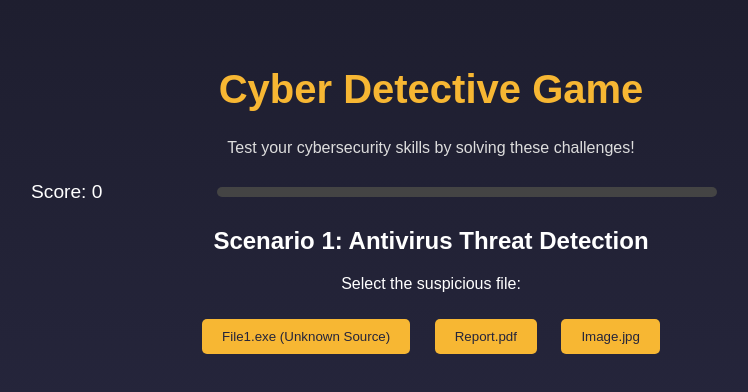
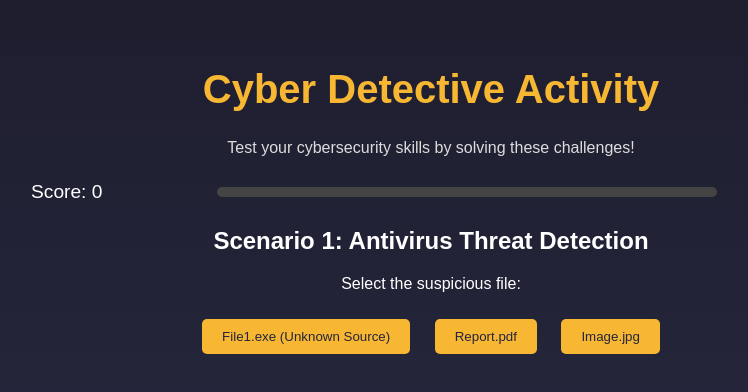
Before and after one commit to steeve-496/Self-Assessment-2, a plain HTML site: page index.html in a window 1280 px wide. Shown: the whole page, without its empty margins (209-957 px from the left). Drawn offline with Linux system fonts and the light colour scheme.

Commit message:
Update index.html

```diff
--- a/index.html
+++ b/index.html
@@ -3,13 +3,13 @@
 <head>
     <meta charset="UTF-8">
     <meta name="viewport" content="width=device-width, initial-scale=1.0">
-    <title>Cyber Detective Game</title>
+    <title>Cyber Activity</title>
     <link rel="stylesheet" href="styles.css">
 </head>
 <body>
     <div class="game-container">
         <header>
-            <h1>Cyber Detective Game</h1>
+            <h1>Cyber Detective Activity</h1>
             <p>Test your cybersecurity skills by solving these challenges!</p>
             <div class="scoreboard">
                 <span>Score: <span id="score">0</span></span>
```
